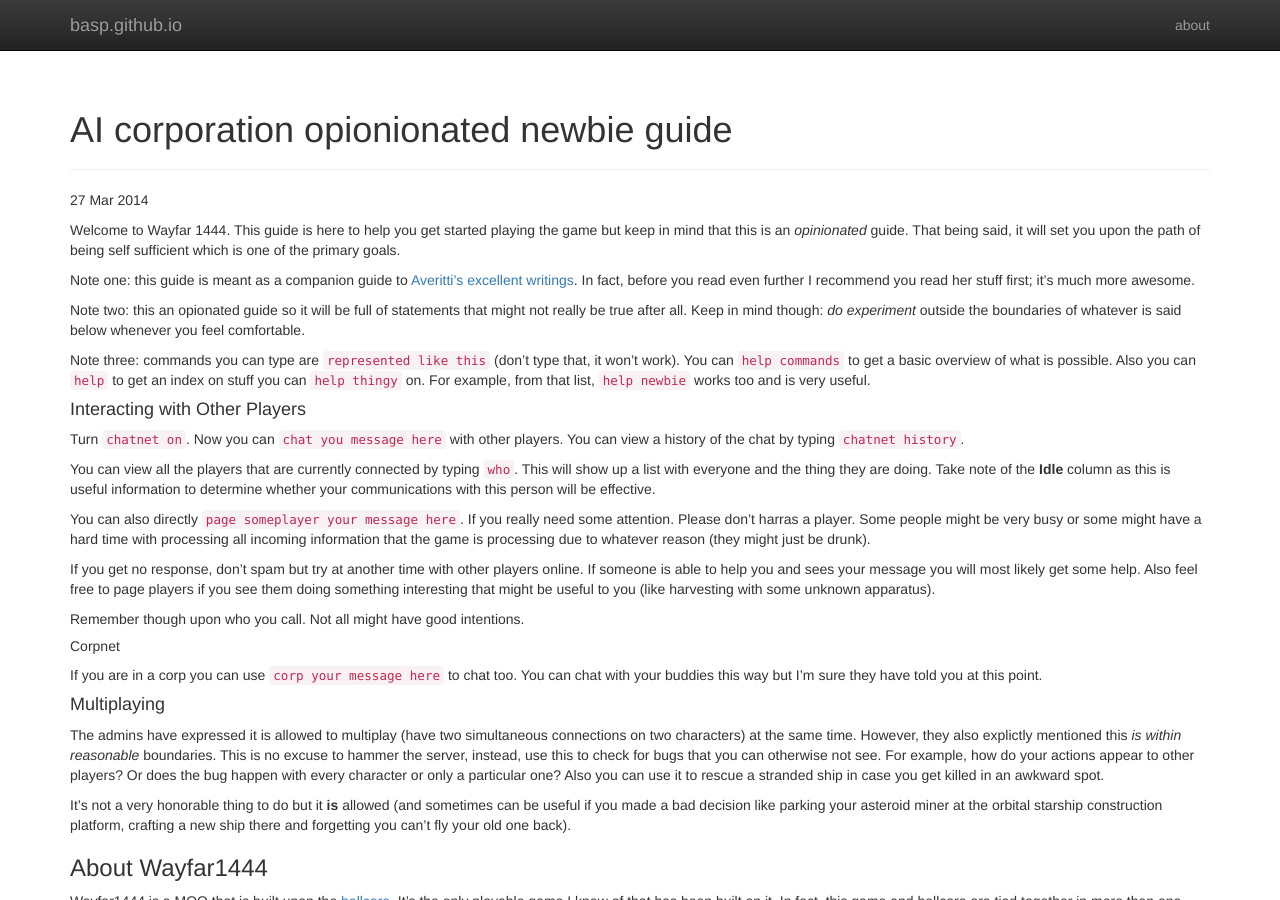
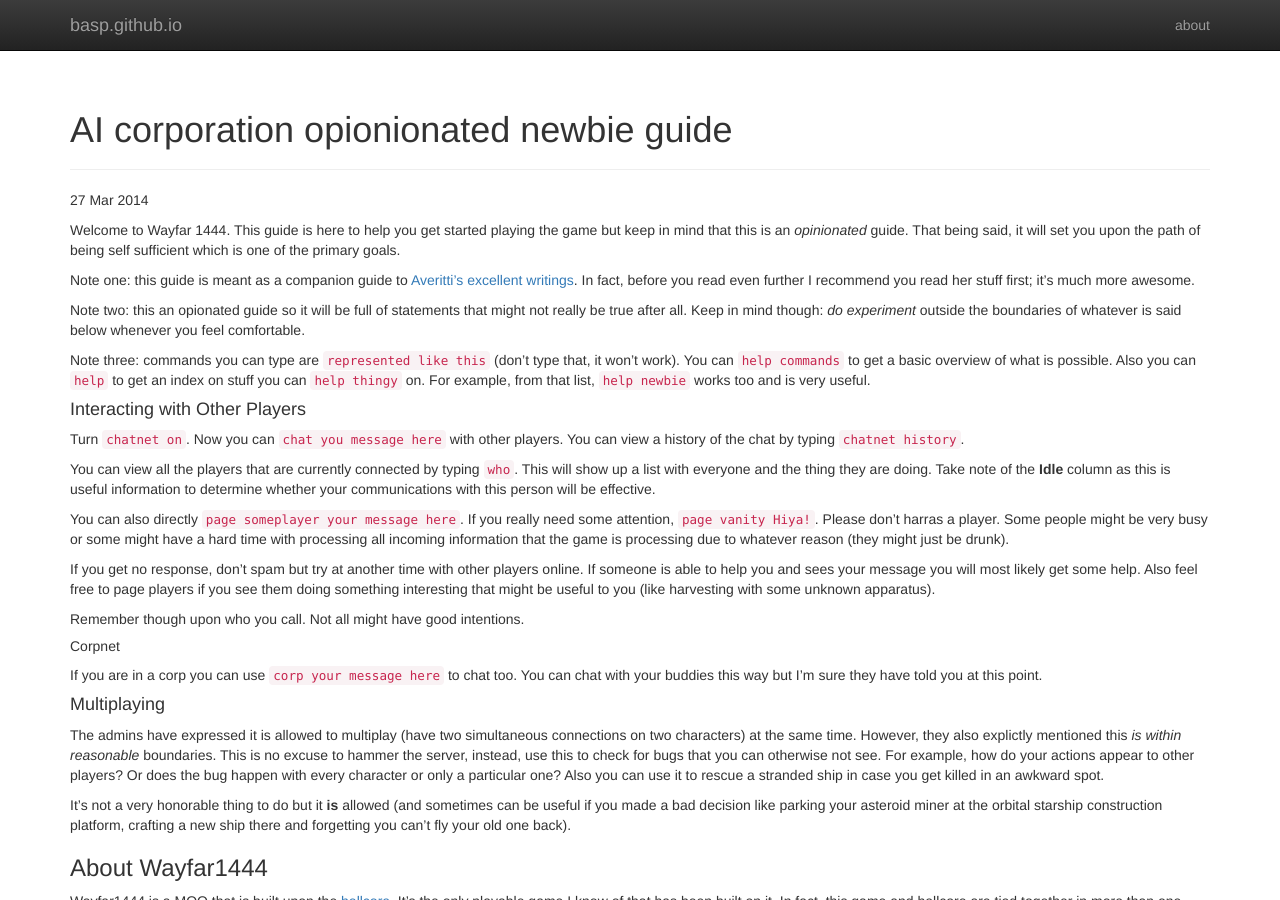
Before and after one commit to basp/basp.github.io, a Jekyll site: the page built from _posts/2014-03-27-AI-opinionated-newbie-guide.md, in a window 1280 px wide and 900 px high. Built offline with Jekyll 4.4.1, drawn with Linux system fonts in a browser that asks for light colours; nearby versions of some CDN libraries; Markdown is read by kramdown in place of the engine named in the settings.

Commit message:
Small add

```diff
--- a/_posts/2014-03-27-AI-opinionated-newbie-guide.md
+++ b/_posts/2014-03-27-AI-opinionated-newbie-guide.md
@@ -16,7 +16,7 @@ Turn `chatnet on`. Now you can `chat you message here` with other players. You c
 
 You can view all the players that are currently connected by typing `who`. This will show up a list with everyone and the thing they are doing. Take note of the __Idle__ column as this is useful information to determine whether your communications with this person will be effective.
 
-You can also directly `page someplayer your message here`. If you really need some attention. Please don't harras a player. Some people might be very busy or some might have a hard time with processing all incoming information that the game is processing due to whatever reason (they might just be drunk).
+You can also directly `page someplayer your message here`. If you really need some attention, `page vanity Hiya!`. Please don't harras a player. Some people might be very busy or some might have a hard time with processing all incoming information that the game is processing due to whatever reason (they might just be drunk).
 
 If you get no response, don't spam but try at another time with other players online. If someone is able to help you and sees your message you will most likely get some help. Also feel free to page players if you see them doing something interesting that might be useful to you (like harvesting with some unknown apparatus).
 
```
